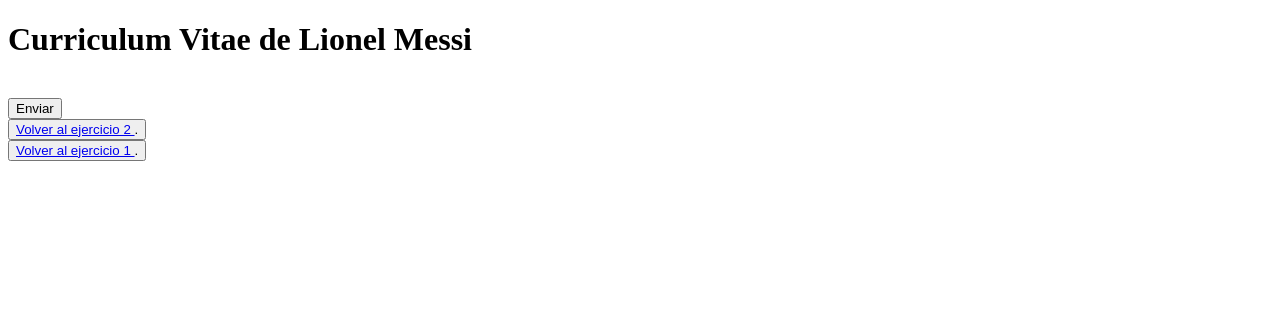
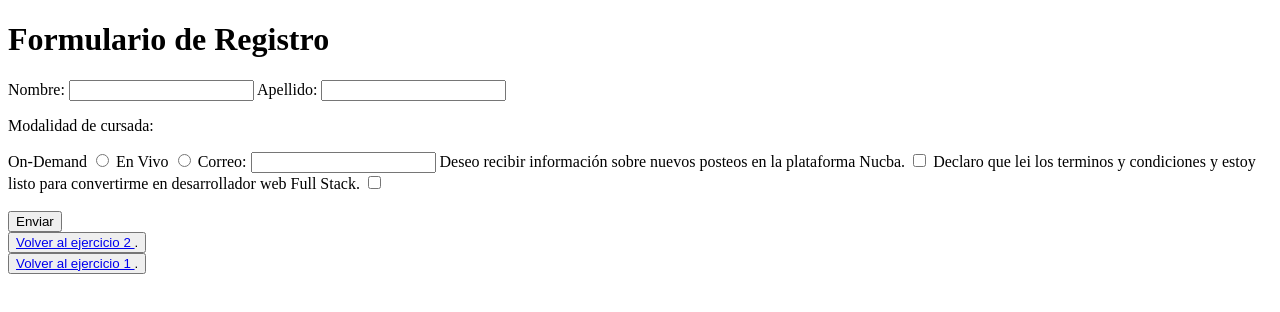
Before and after one commit to Niver230982/Full-Stack-Nucba, a plain HTML site: page Ejercicio3.html in a window 1280 px wide. Drawn offline with Linux system fonts and the light colour scheme.

Commit message:
se termino ejerecicio3

```diff
--- a/Ejercicio3.html
+++ b/Ejercicio3.html
@@ -7,10 +7,30 @@
 </head>
 <body>
     <h1>
-        Curriculum Vitae de Lionel Messi
+        Formulario de Registro
     </h1>
+    <form>
+        <label for="nombre">Nombre:</label>
+        <input type="text" name="nombre" id="nombre" required>
+        <label for="apellido">Apellido:</label>
+        <input type="text" name="apellido" id="apellido" required>
+
+        <p>Modalidad de cursada:</p>
+        <label for="ondemand">On-Demand</label>
+        <input type="radio" name="modalidad" id="ondemand">
+        <label for="envivo">En Vivo</label>
+        <input type="radio" name="modalidad" id="envivo">
+
+        <label for="email">Correo:</label>
+        <input type="email" name="email" id="email" required>
+
+        <label for="posteos">Deseo recibir información sobre nuevos posteos en la plataforma Nucba.</label>
+        <input type="checkbox" name="posteos" id="posteos" checkend>
+        <label for="terminos">Declaro que lei los terminos y condiciones y estoy listo para convertirme en desarrollador web Full Stack.</label>
+        <input type="checkbox" name="terminos" id="terminos" required>
+    </form>
     <br>
-    <button>Enviar</button>
+    <input type="submit" value="Enviar">
     <br>
     <button><a href="./Ejercicio2.html"> Volver al ejercicio 2 </a>.</button>
     <br>
```
